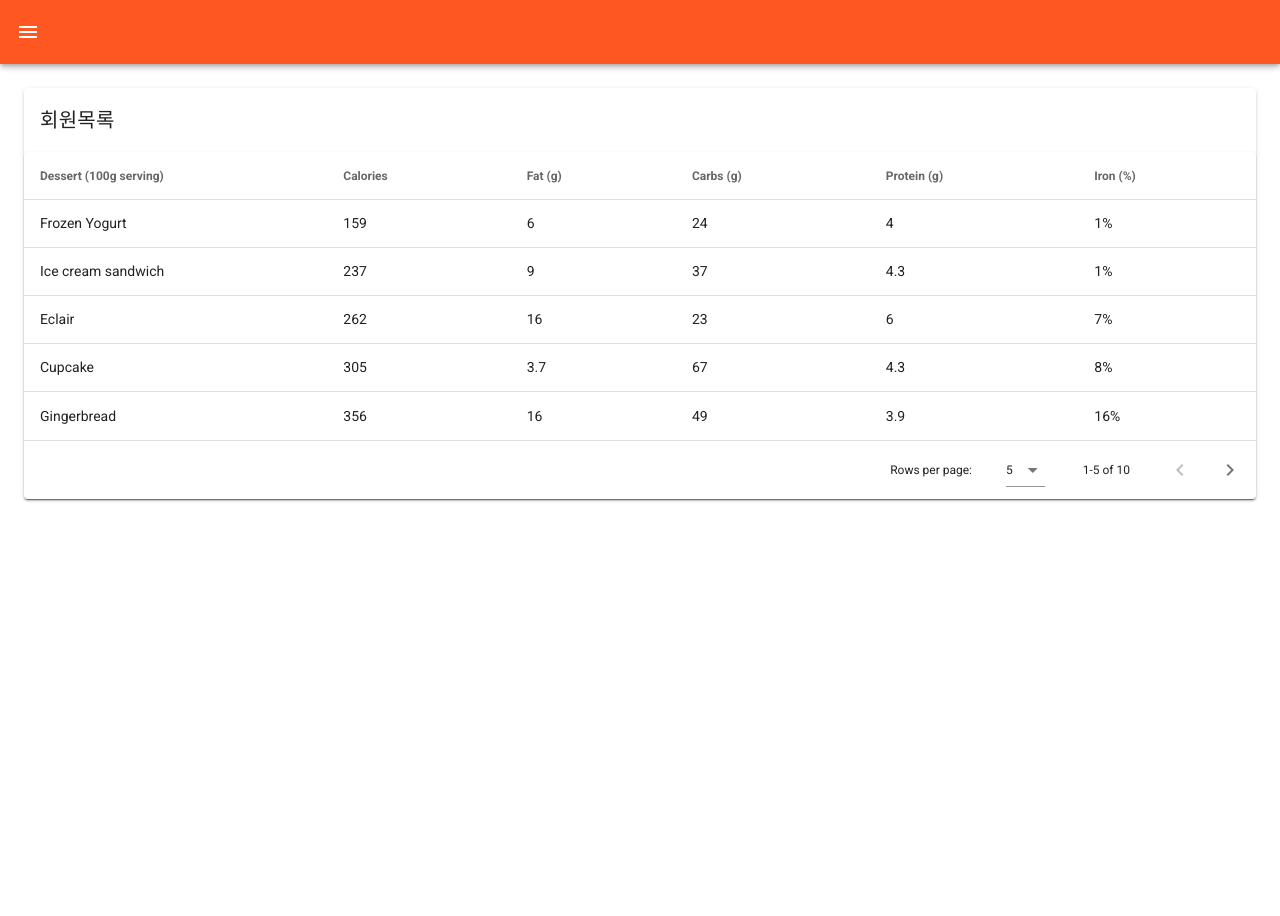
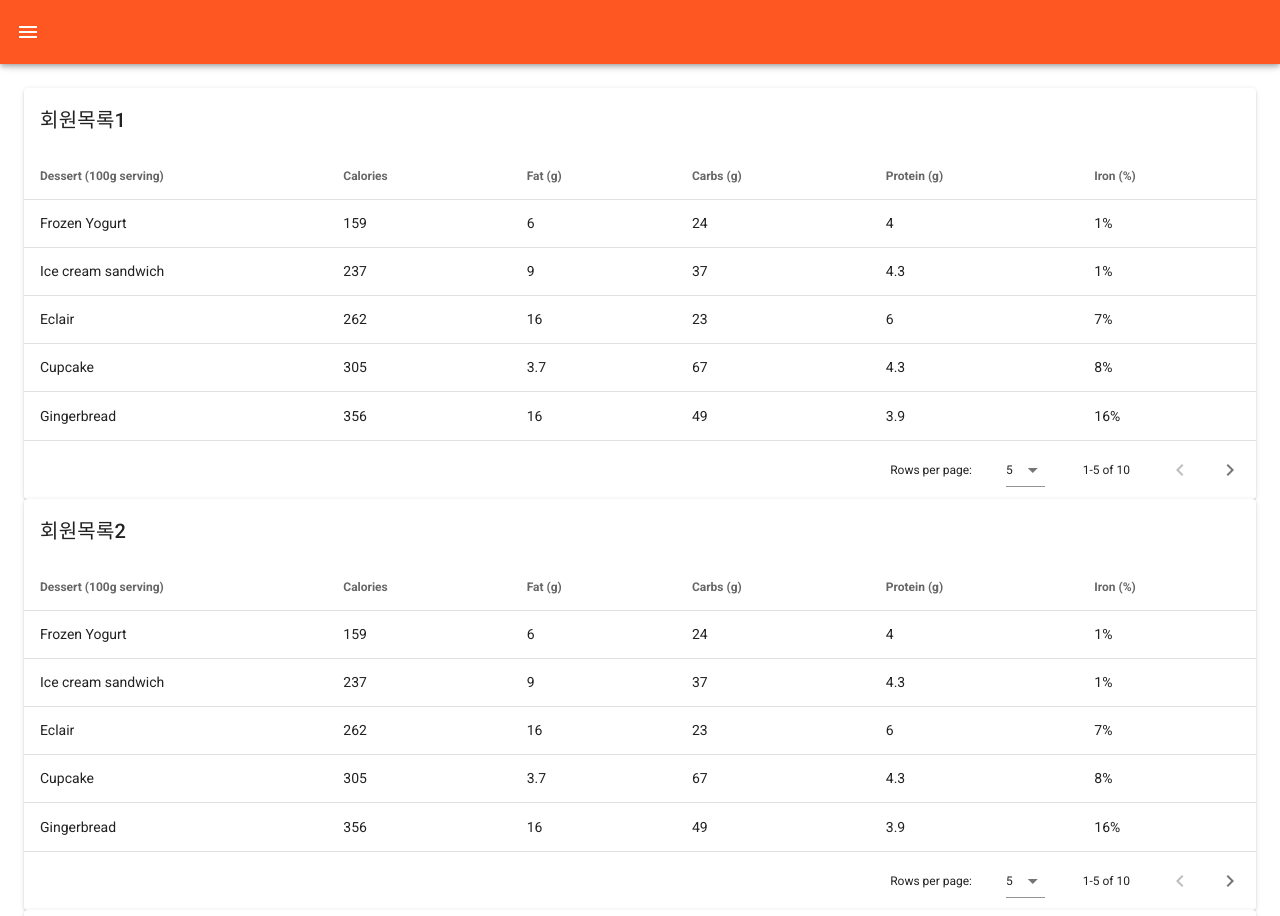
Before and after one commit to yoo-minho/vuetify, a Vue app: page /tables/app-tables in a window 1280 px wide. Shown: the top 916 px of the page. Before the commit the page ends 800 px from the top, so only its background shows below. Built offline with nearby package versions, Linux system fonts and the light colour scheme.

Commit message:
start 19

```diff
--- a/src/components/app/DataTable.vue
+++ b/src/components/app/DataTable.vue
@@ -6,7 +6,17 @@
     <v-data-table
       v-bind="$attrs"
       v-on="$listeners"
-    />
+    >
+      <template
+        v-for="{slot, name} in $scopedSlots"
+        v-slot:[name]="item"
+      >
+        <slot
+          :name="name"
+          v-bind="item"
+        />
+      </template>
+    </v-data-table>
   </v-card>
 </template>
 <script>
--- a/src/views/tables/AppTables.vue
+++ b/src/views/tables/AppTables.vue
@@ -1,20 +1,36 @@
 <template>
   <v-container fluid>
-    <v-card>
-      <v-card-title>
-        회원목록
-      </v-card-title>
-      <v-data-table
-        :headers="headers"
-        :items="desserts"
-        :items-per-page="5"
-        class="elevation-1"
-      />
-    </v-card>
+    <app-data-table
+      title="회원목록1"
+      :headers="headers"
+      :items="desserts"
+      :items-per-page="5"
+    >
+      <div slot="top">
+        Hello world !!
+      </div>
+    </app-data-table>
+    <app-data-table
+      title="회원목록2"
+      :headers="headers"
+      :items="desserts"
+      :items-per-page="5"
+    />
+    <app-data-table
+      title="회원목록3"
+      :headers="headers"
+      :items="desserts"
+      :items-per-page="5"
+    />
   </v-container>
 </template>
 <script>
+import AppDataTable from '@/components/app/DataTable'
+
 export default {
+  components : {
+    AppDataTable
+  },
   data() {
     return {
       headers: [
```
